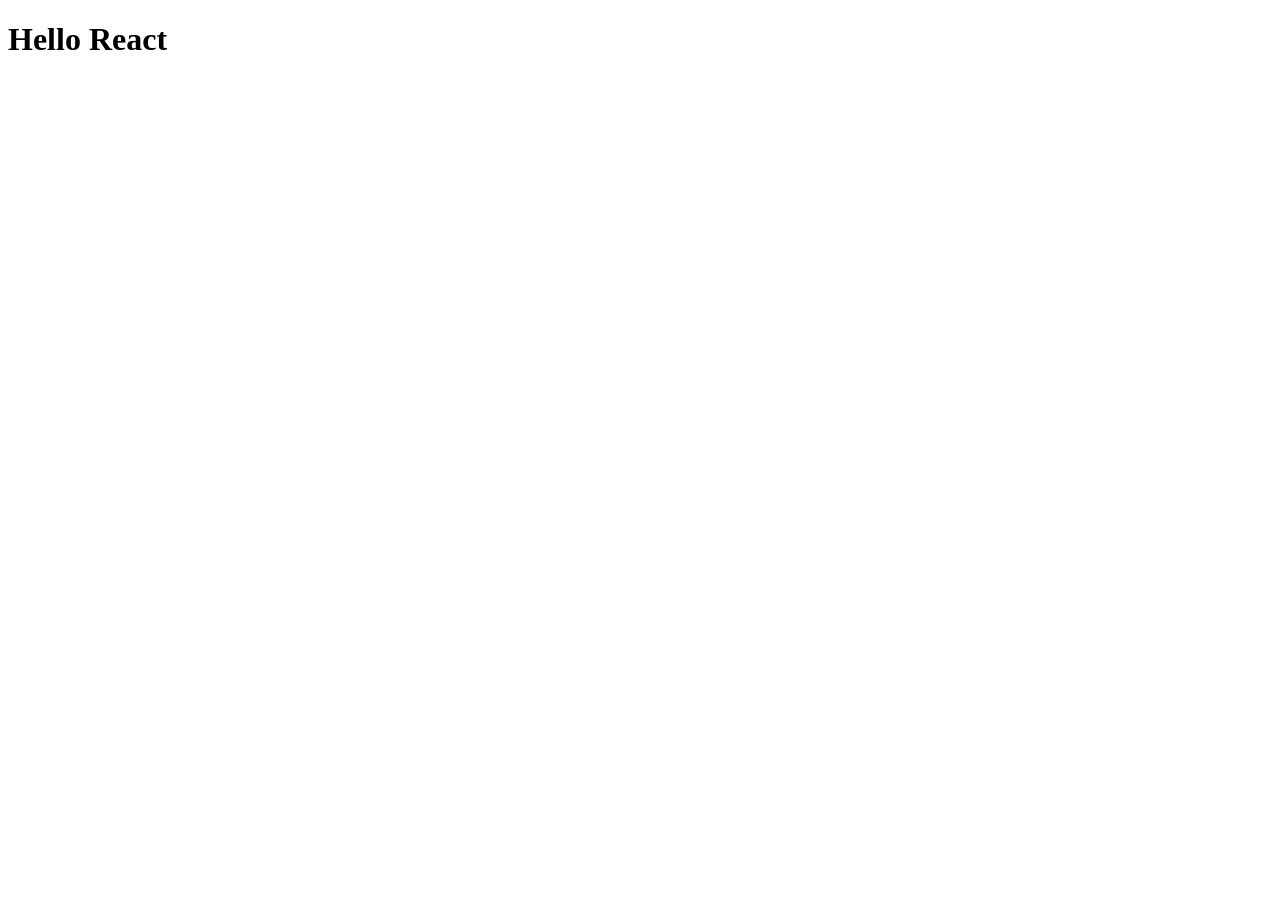
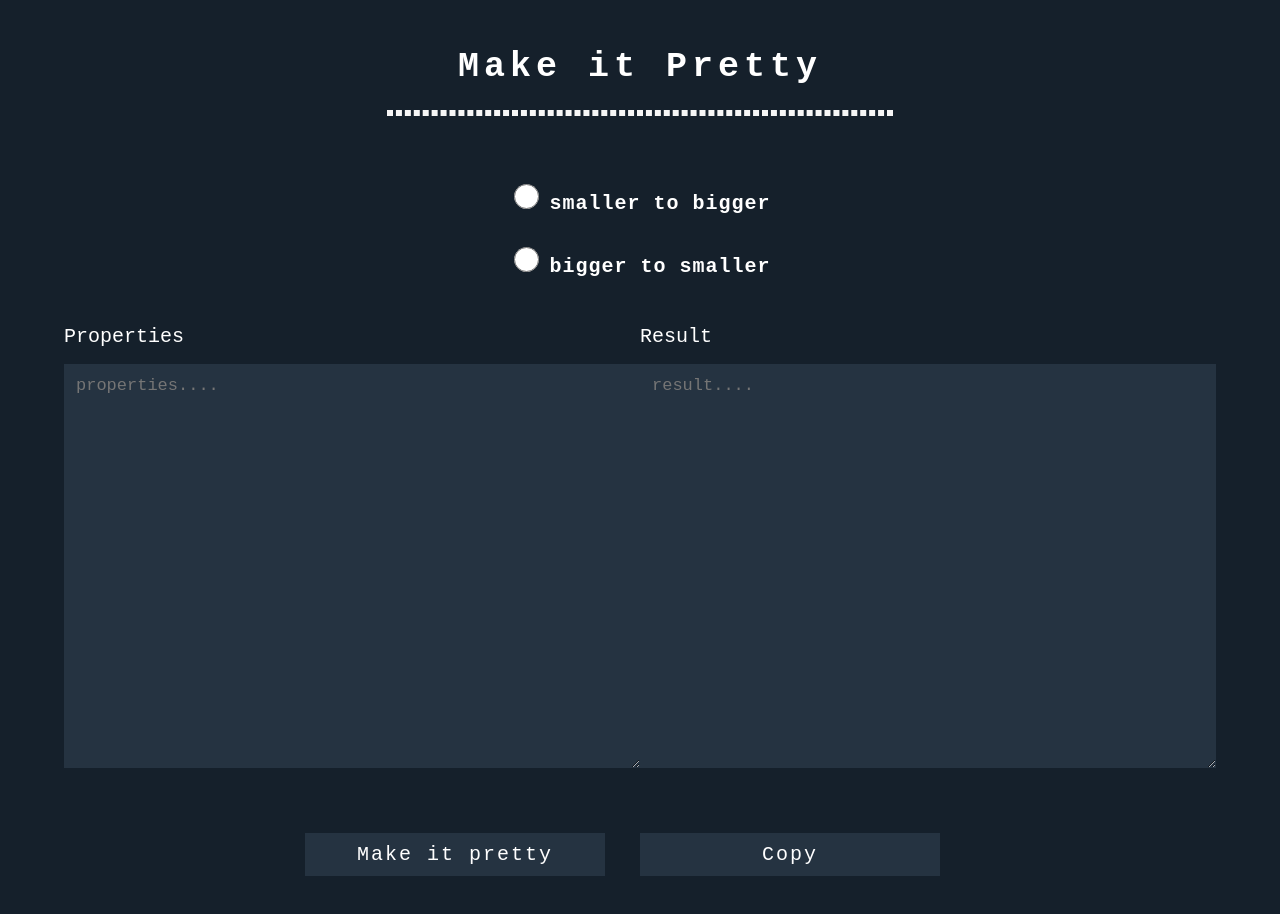
Before and after one commit to apriliandi246/react-css-sort, a React (Create React App) app: page / in a window 1280 px wide. Shown: the top 914 px of the page. Before the commit the page ends 800 px from the top, so only its background shows below. Built offline with nearby package versions, Linux system fonts and the light colour scheme.

Commit message:
make style and another files

```diff
--- a/package.json
+++ b/package.json
@@ -6,6 +6,7 @@
     "@testing-library/jest-dom": "^4.2.4",
     "@testing-library/react": "^9.5.0",
     "@testing-library/user-event": "^7.2.1",
+    "copy-to-clipboard": "^3.3.1",
     "react": "^16.13.1",
     "react-dom": "^16.13.1",
     "react-scripts": "3.4.3"
--- a/src/App.js
+++ b/src/App.js
@@ -1,13 +1,105 @@
 import React from 'react';
+import copy from 'copy-to-clipboard';
 import './style/main.css';
 
 
 class App extends React.Component {
-  render() {
-    return (
-      <h1>Hello React</h1>
-    );
-  }
+   state = {
+      min: false,
+      max: false,
+      properties: ``,
+      result: ``
+   }
+
+   onChangeMin = () => {
+      this.setState({
+         min: true,
+         max: false
+      });
+   }
+
+   onChangeMax = () => {
+      this.setState({
+         min: false,
+         max: true
+      });
+   }
+
+   onInputChange = (event) => {
+      this.setState({ properties: event.target.value.trim() });
+   }
+
+   onClick = () => {
+      this.setState({ result: this.state.properties });
+   }
+
+   onCopy = () => {
+      copy(this.state.result);
+      alert('Copied');
+   }
+
+   render() {
+      return (
+         <div className="container">
+            <h1>Make it Pretty</h1>
+
+            <hr />
+
+            <div className="min">
+               <input onChange={this.onChangeMin} checked={this.state.min} type="radio" id="min" value="min" />
+               <label htmlFor="min">smaller to bigger</label>
+            </div>
+
+            <div className="max">
+               <input onChange={this.onChangeMax} checked={this.state.max} type="radio" id="max" value="max" />
+               <label htmlFor="max">bigger to smaller</label>
+            </div>
+
+            <div className="properties-field">
+               <div className="input-form">
+                  <label htmlFor="properties">Properties</label>
+                  <textarea
+                     onChange={this.onInputChange}
+                     placeholder="properties...."
+                     autoComplete="false"
+                     spellCheck="false"
+                     id="description"
+                     cols="65"
+                     rows="20"
+                  ></textarea>
+               </div>
+
+               <div className="input-form">
+                  <label htmlFor="result">Result</label>
+                  <textarea
+                     value={this.state.result}
+                     placeholder="result...."
+                     id="result"
+                     cols="65"
+                     rows="20"
+                     disabled
+                  ></textarea>
+               </div>
+            </div>
+
+            <div className="buttons">
+               <button
+                  className="btn-one"
+                  onClick={this.onClick}
+                  disabled={this.state.properties.length === 0 ? true : false}>
+                  Make it pretty
+                  </button>
+
+               <button
+                  className="btn-two"
+                  onClick={this.onCopy}
+                  disabled={this.state.result.length === 0 ? true : false}>
+                  Copy
+                  </button>
+            </div>
+         </div>
+      );
+   }
 }
 
 export default App;
--- a/src/index.js
+++ b/src/index.js
@@ -1,5 +1,6 @@
 import React from 'react';
 import ReactDOM from 'react-dom';
+import './style/reset.css';
 import App from './App';
 import * as serviceWorker from './serviceWorker';
 
--- a/src/style/main.css
+++ b/src/style/main.css
@@ -0,0 +1,123 @@
+body {
+   background-color: #15202B;
+}
+
+
+.container {
+   width: 90%;
+   margin: 50px auto;
+}
+
+
+h1 {
+   text-align: center;
+   color: white;
+   font-family: monospace;
+   font-size: 35px;
+   font-weight: bolder;
+   letter-spacing: 5px;
+   margin-bottom: 25px;
+}
+
+hr {
+   width: 500px;
+   margin-bottom: 65px;
+   border: 3px dashed whitesmoke;
+}
+
+
+input[type="radio"] {
+   width: 25px;
+   height: 25px;
+}
+
+.min label,
+.max label {
+   margin-left: 7px;
+   color: white;
+   font-size: 20px;
+   font-family: monospace;
+   font-weight: bold;
+   letter-spacing: 1px;
+}
+
+.min,
+.max {
+   margin-bottom: 30px;
+   text-align: center;
+}
+
+
+.properties-field {
+   display: flex;
+   justify-content: space-around;
+   margin: 50px 0 30px 0;
+}
+
+.input-form label {
+   font-size: 20px;
+   font-family: monospace;
+   color: white;
+}
+
+.input-form textarea {
+   width: 100%;
+   border: none;
+   padding: 12px;
+   outline: none;
+   display: block;
+   font-size: 17px;
+   transition: background-color 0.2s;
+   margin-top: 17px;
+   color: whitesmoke;
+   white-space: pre-line;
+   box-sizing: border-box;
+   background-color: rgb(37, 51, 65);
+}
+
+.input-form textarea:focus {
+   background-color: #38444d;
+}
+
+.input-form textarea::placeholder {
+   font-family: monospace;
+}
+
+
+.buttons {
+   text-align: center;
+}
+
+.buttons .btn-one,
+.buttons .btn-two {
+   width: 300px;
+   border: none;
+   outline: none;
+   padding: 10px;
+   color: #ffffff;
+   cursor: pointer;
+   font-size: 20px;
+   margin-top: 45px;
+   transition: 0.2s;
+   margin-bottom: 10px;
+   font-family: monospace;
+   box-sizing: border-box;
+   letter-spacing: 2px;
+   background-color: #253341;
+   margin: 35px 35px 0 0;
+   transition: color 0.2s, background-color 0.2s;
+}
+
+.buttons .btn-one:hover,
+.buttons .btn-two:hover {
+   color: #87cefa;
+   background-color: #192734;
+}
+
+.buttons .btn-one:disabled {
+   pointer-events: none;
+}
+
+.buttons .btn-two:disabled {
+   pointer-events: none;
+}
--- a/src/style/reset.css
+++ b/src/style/reset.css
@@ -0,0 +1,165 @@
+/* http://meyerweb.com/eric/tools/css/reset/
+   v2.0 | 20110126
+   License: none (public domain)
+*/
+
+html,
+body,
+div,
+span,
+applet,
+object,
+iframe,
+h1,
+h2,
+h3,
+h4,
+h5,
+h6,
+p,
+blockquote,
+pre,
+a,
+abbr,
+acronym,
+address,
+big,
+cite,
+code,
+del,
+dfn,
+em,
+img,
+ins,
+kbd,
+q,
+s,
+samp,
+small,
+strike,
+strong,
+sub,
+sup,
+tt,
+var,
+b,
+u,
+i,
+center,
+dl,
+dt,
+dd,
+ol,
+ul,
+li,
+fieldset,
+form,
+label,
+legend,
+table,
+caption,
+tbody,
+tfoot,
+thead,
+tr,
+th,
+td,
+article,
+aside,
+canvas,
+details,
+embed,
+figure,
+figcaption,
+footer,
+header,
+hgroup,
+menu,
+nav,
+output,
+ruby,
+section,
+summary,
+time,
+mark,
+audio,
+video {
+   margin: 0;
+   padding: 0;
+   border: 0;
+   font-size: 100%;
+   font: inherit;
+   vertical-align: baseline;
+}
+
+/* HTML5 display-role reset for older browsers */
+article,
+aside,
+details,
+figcaption,
+figure,
+footer,
+header,
+hgroup,
+menu,
+nav,
+section {
+   display: block;
+}
+
+body {
+   line-height: 1;
+}
+
+ol,
+ul {
+   list-style: none;
+}
+
+blockquote,
+q {
+   quotes: none;
+}
+
+blockquote:before,
+blockquote:after,
+q:before,
+q:after {
+   content: "";
+   content: none;
+}
+
+table {
+   border-collapse: collapse;
+   border-spacing: 0;
+}
+
+/* CLEAR FIX */
+/**
+ * For modern browsers
+ * 1. The space content is one way to avoid an Opera bug when the
+ *    contenteditable attribute is included anywhere else in the document.
+ *    Otherwise it causes space to appear at the top and bottom of elements
+ *    that are clearfixed.
+ * 2. The use of `table` rather than `block` is only necessary if using
+ *    `:before` to contain the top-margins of child elements.
+ */
+.cf:before,
+.cf:after {
+   content: " ";
+   /* 1 */
+   display: table;
+   /* 2 */
+}
+
+.cf:after {
+   clear: both;
+}
+
+/**
+* For IE 6/7 only
+* Include this rule to trigger hasLayout and contain floats.
+*/
+.cf {
+   *zoom: 1;
+}
--- /dev/null
+++ b/src/util/sort.js
@@ -0,0 +1,3 @@
+function sortProperties(proeprties) {
+
+}
```
Also changed, not shown: 1 other file (tests, documents, lock files or other folders).
